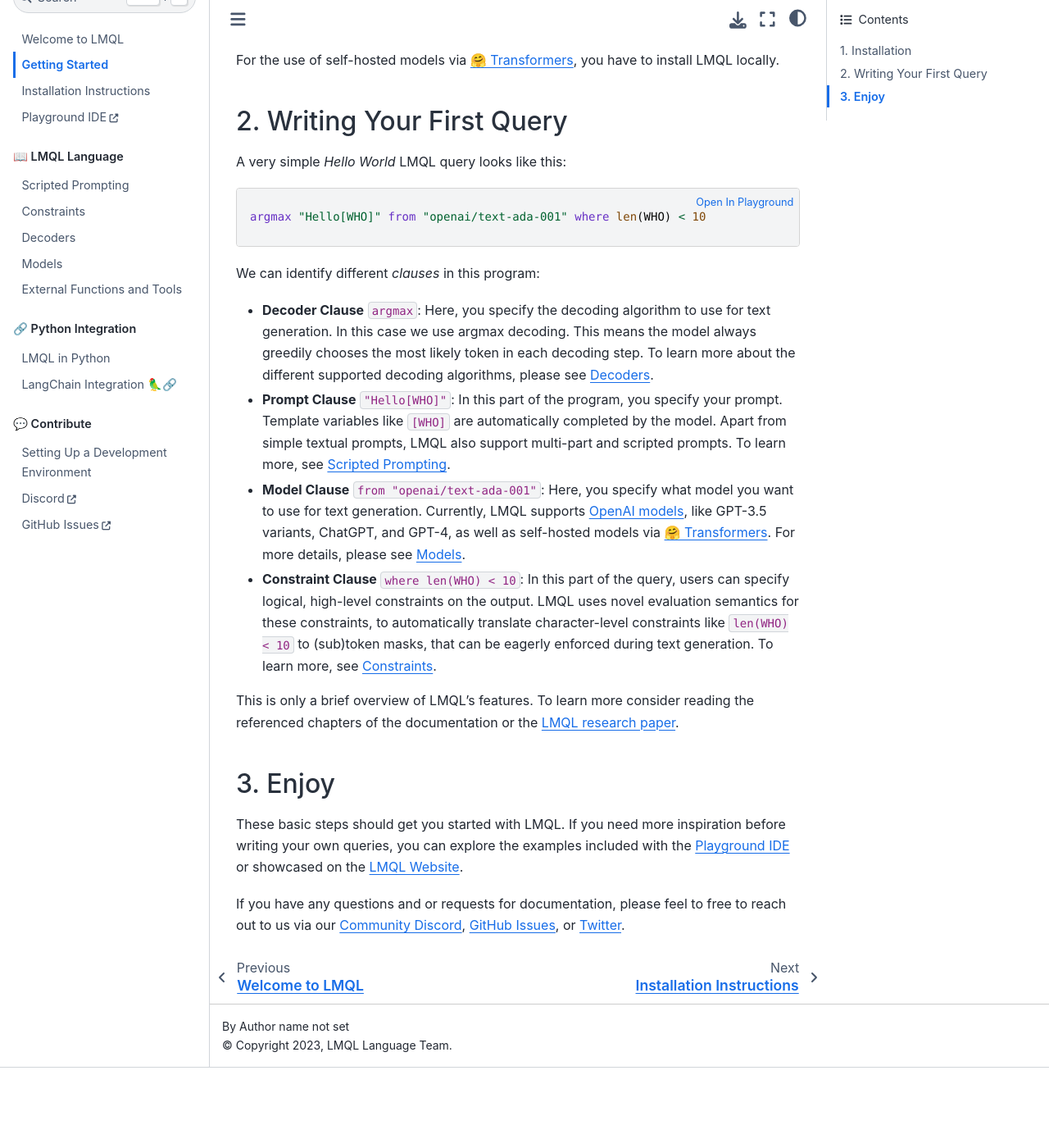
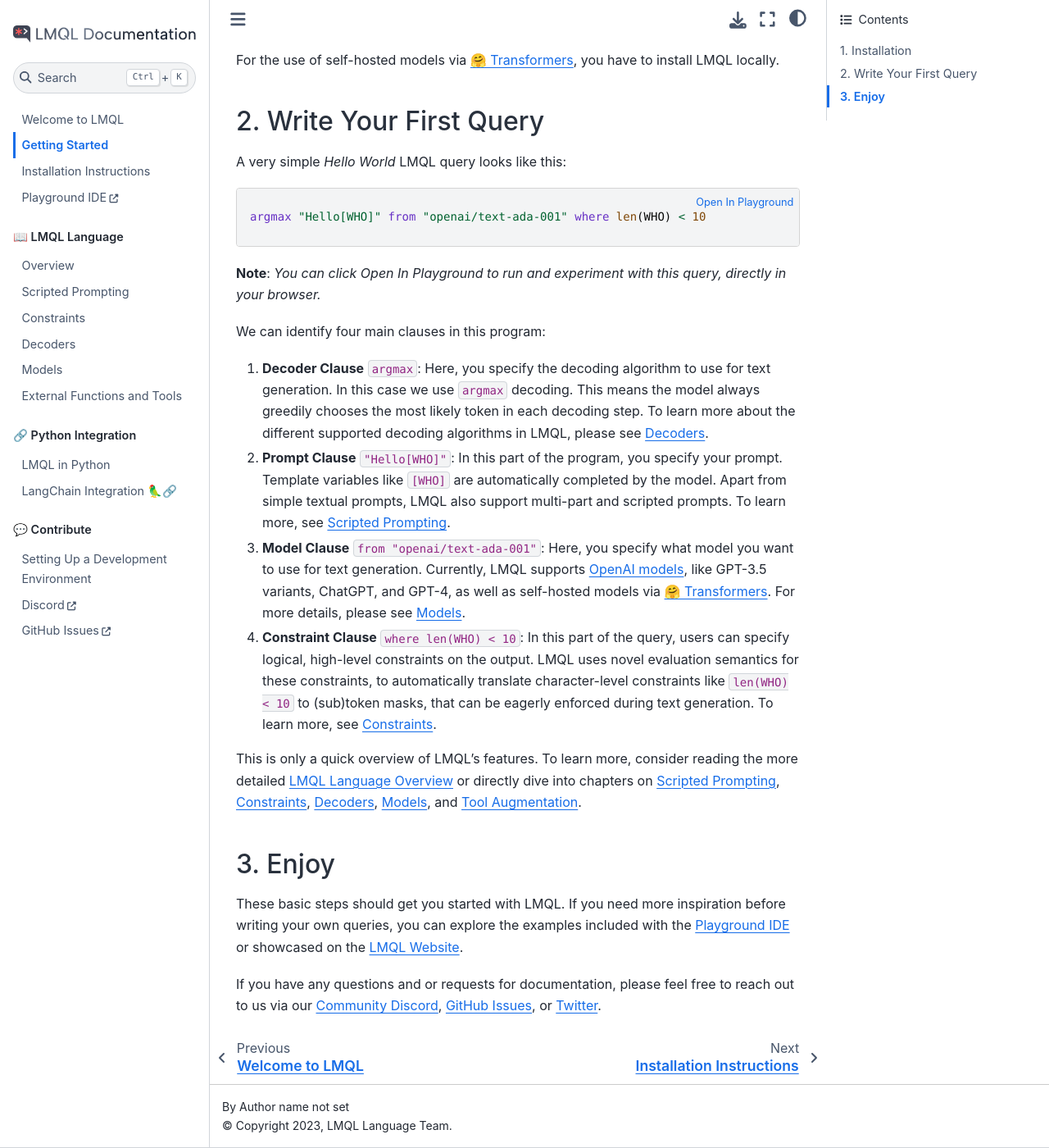
Before and after one commit to ilovechallenge/Python_LLM_AI, a Sphinx documentation site: the page built from docs/source/quickstart.md, in a window 1280 px wide and 1400 px high, scrolled down 227 px. Shown: the whole window at 82% size. Built offline with Sphinx 7.4.7 and the Sphinx Book theme 1.1.4, drawn with Linux system fonts in a browser that asks for light colours; pages that are not in the unit, such as notebooks, are missing from menus; before the commit the page ends 1529 px from its top, so only the background shows below that.

Commit message:
overview chapter

````diff
--- a/docs/source/index.rst
+++ b/docs/source/index.rst
@@ -1,10 +1,9 @@
 Welcome to LMQL
 ===================================
 
-**LMQL** (Language Model Query Language) is a programming language for large language model interaction.
+**LMQL** (Language Model Query Language) is a programming language for large language model (LM) interaction.
 It facilitates LLM interaction by combining the benefits of natural language prompting with the expressiveness
-of Python. With only a few lines of LMQL code, users can express advanced, multi-part and tool-augmented LM queries,
-which then are optimized by the LMQL runtime to run efficiently as part of the LM decoding loop.
+of Python. It has a focus on multi-part prompting and enables novel forms of LM interaction via `scripting <language/scripted_prompts.md>`_, `constraint-guided decoding <language/constraints.md>`_, `tool augmentation <language/functions.md>`_, and efficiency.
 
 LMQL is a research project by the `Secure,  Reliable, and Intelligent Systems Lab <https://www.sri.inf.ethz.ch/>`_ at ETH Zürich.
 
@@ -70,6 +69,7 @@
    :maxdepth: 1
    :caption: 📖 LMQL Language
 
+   language/overview.md
    language/scripted_prompts.md
    language/constraints.md
    language/decoders.md
--- a/docs/source/quickstart.md
+++ b/docs/source/quickstart.md
@@ -6,7 +6,7 @@
 
 For the use of self-hosted models via [🤗 Transformers](https://huggingface.co/transformers), you have to install LMQL locally.
 
-## 2. Writing Your First Query
+## 2. Write Your First Query
 
 A very simple *Hello World* LMQL query looks like this:
 
@@ -16,21 +16,23 @@
 argmax "Hello[WHO]" from "openai/text-ada-001" where len(WHO) < 10
 ```
 
-We can identify different *clauses* in this program:
+**Note**: *You can click Open In Playground to run and experiment with this query, directly in your browser.*
 
-* **Decoder Clause** `argmax`: Here, you specify the decoding algorithm to use for text generation. In this case we use argmax decoding. This means the model always greedily chooses the most likely token in each decoding step. To learn more about the different supported decoding algorithms, please see [Decoders](./language/decoders.md).
+We can identify four main clauses in this program:
 
-* **Prompt Clause** `"Hello[WHO]"`: In this part of the program, you specify your prompt. Template variables like `[WHO]` are automatically completed by the model. Apart from simple textual prompts, LMQL also support multi-part and scripted prompts. To learn more, see [Scripted Prompting](./language/scripted_prompts.md).
+1. **Decoder Clause** `argmax`: Here, you specify the decoding algorithm to use for text generation. In this case we use `argmax` decoding. This means the model always greedily chooses the most likely token in each decoding step. To learn more about the different supported decoding algorithms in LMQL, please see [Decoders](./language/decoders.md).
 
-* **Model Clause** `from "openai/text-ada-001"`: Here, you specify what model you want to use for text generation. Currently, LMQL supports [OpenAI models](https://platform.openai.com/docs/models), like GPT-3.5 variants, ChatGPT, and GPT-4, as well as self-hosted models via [🤗 Transformers](https://huggingface.co/transformers). For more details, please see [Models](./language/models.md).
+2. **Prompt Clause** `"Hello[WHO]"`: In this part of the program, you specify your prompt. Template variables like `[WHO]` are automatically completed by the model. Apart from simple textual prompts, LMQL also support multi-part and scripted prompts. To learn more, see [Scripted Prompting](./language/scripted_prompts.md).
 
-* **Constraint Clause** `where len(WHO) < 10`: In this part of the query, users can specify logical, high-level constraints on the output. LMQL uses novel evaluation semantics for these constraints, to automatically translate character-level constraints like `len(WHO) < 10` to (sub)token masks, that can be eagerly enforced during text generation. To learn more, see [Constraints](./language/constraints.md).
+3. **Model Clause** `from "openai/text-ada-001"`: Here, you specify what model you want to use for text generation. Currently, LMQL supports [OpenAI models](https://platform.openai.com/docs/models), like GPT-3.5 variants, ChatGPT, and GPT-4, as well as self-hosted models via [🤗 Transformers](https://huggingface.co/transformers). For more details, please see [Models](./language/models.md).
 
-This is only a brief overview of LMQL's features. To learn more consider reading the referenced chapters of the documentation or the [LMQL research paper](https://arxiv.org/pdf/2212.06094).
+4. **Constraint Clause** `where len(WHO) < 10`: In this part of the query, users can specify logical, high-level constraints on the output. LMQL uses novel evaluation semantics for these constraints, to automatically translate character-level constraints like `len(WHO) < 10` to (sub)token masks, that can be eagerly enforced during text generation. To learn more, see [Constraints](./language/constraints.md).
+
+This is only a quick overview of LMQL's features. To learn more, consider reading the more detailed [LMQL Language Overview](./language/overview.md) or directly dive into chapters on [Scripted Prompting](./language/scripted_prompts.md), [Constraints](./language/constraints.md), [Decoders](./language/decoders.md), [Models](./language/models.md), and [Tool Augmentation](./language/functions.md).
 
 
 ## 3. Enjoy
 
 These basic steps should get you started with LMQL. If you need more inspiration before writing your own queries, you can explore the examples included with the [Playground IDE](https://lmql.ai/playground) or showcased on the [LMQL Website](https://lmql.ai/).
 
-If you have any questions and or requests for documentation, please feel to free to reach out to us via our [Community Discord](https://discord.com/invite/7eJP4fcyNT), [GitHub Issues](https://github.com/eth-sri/lmql/issues), or [Twitter](https://twitter.com/lmqllang).
+If you have any questions and or requests for documentation, please feel free to reach out to us via our [Community Discord](https://discord.com/invite/7eJP4fcyNT), [GitHub Issues](https://github.com/eth-sri/lmql/issues), or [Twitter](https://twitter.com/lmqllang).
````
Also changed, not shown: docs/source/language/constraints.md (+4 -2 lines), docs/source/language/overview.md (added, +135 -0 lines).
